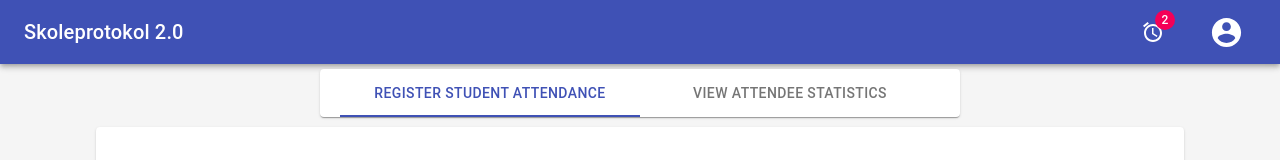
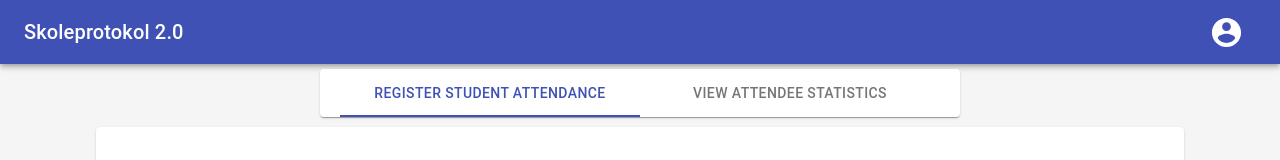
Before and after one commit to 3520kramer/dls-frontend, a React (Create React App) app: page /teacher in a window 1280 px wide. Shown: the top 160 px of the page. Built offline with nearby package versions, Linux system fonts and the light colour scheme; no server answers.

Commit message:
working on menu

```diff
--- a/src/api-endpoints/endpoints.ts
+++ b/src/api-endpoints/endpoints.ts
@@ -1,6 +1,6 @@
 import { IRegisterAttendanceDTO } from "../services/RegisterAttendanceService";
 
-export const ROOT_URL = process.env.REACT_APP_ROOT_URL || "https://roll-call-staging.herokuapp.com";
+export const ROOT_URL = process.env.REACT_APP_ROOT_URL
 
 export const MODULE_ROUTE = `${ROOT_URL}/api/modules`;
 
--- a/src/components/Common/Header/Header.tsx
+++ b/src/components/Common/Header/Header.tsx
@@ -70,7 +70,7 @@ const Header: React.FC<IProps> = (props: IProps) => {
           <Typography variant="h6" className={classes.title}>
             Skoleprotokol 2.0
           </Typography>
-          { page === "teacher" &&
+          {/* page === "teacher" &&
             <IconWithDropdown
               buttonAriaLabel="show profile"
               className={classes.buttons}
@@ -80,10 +80,10 @@ const Header: React.FC<IProps> = (props: IProps) => {
                 </Badge>
               }
             >
-              {/* <MenuItem onClick={() => handleSignOut()}>Sign out</MenuItem> */}
+              <MenuItem onClick={() => handleSignOut()}>Sign out</MenuItem>
               <CodeGrid/>
             </IconWithDropdown>
-          }
+          */}
           <IconWithDropdown
             buttonIcon={<AccountCircleIcon fontSize="large"/>}
             buttonAriaLabel="show profile"
```
